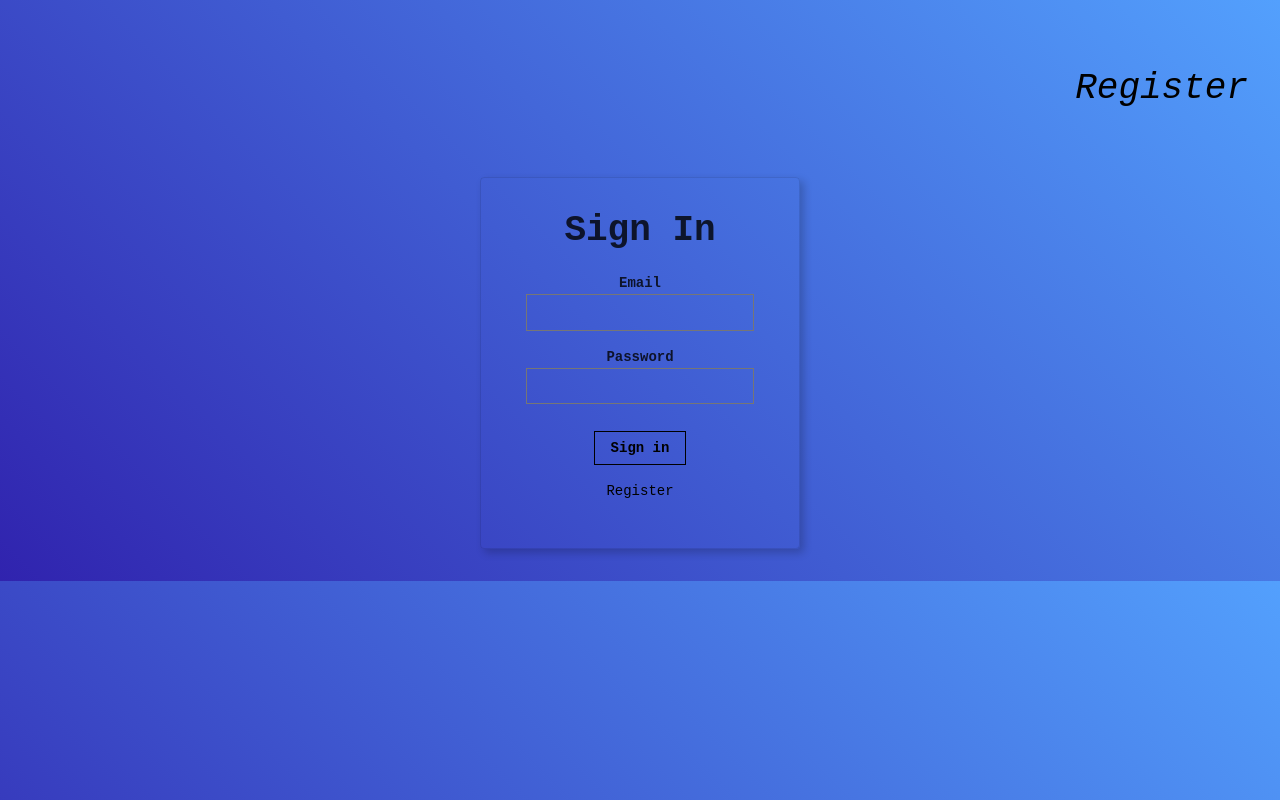
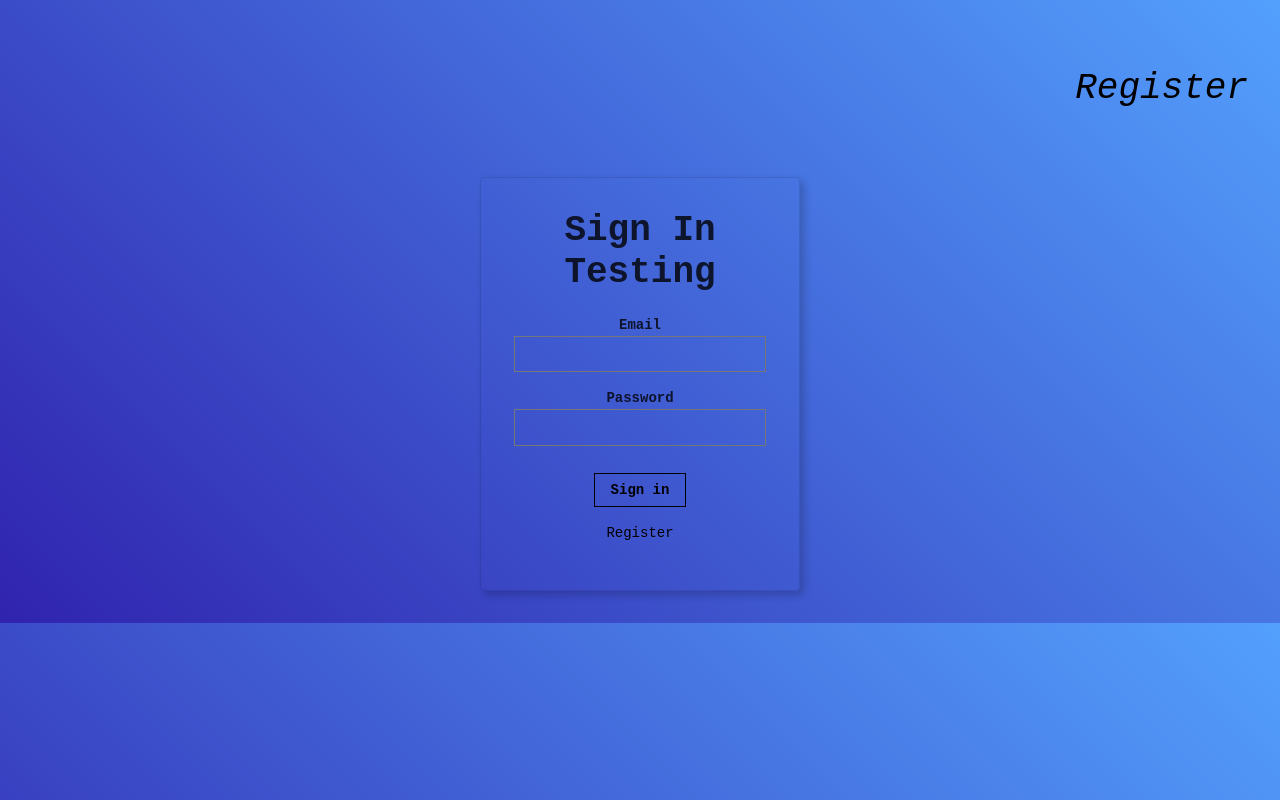
Before and after one commit to fawwaz95/SmartBrain, a React (Create React App) app: page / in a window 1280 px wide. Built offline with nearby package versions, Linux system fonts and the light colour scheme.

Commit message:
Changed singin title to test

```diff
--- a/src/Components/Signin/Signin.js
+++ b/src/Components/Signin/Signin.js
@@ -44,7 +44,7 @@ onSubmitSignin = () => {
                 <main className="pa4 black-80">
                     <div className="measure">
                         <fieldset id="sign_up" className="ba b--transparent ph0 mh0">
-                        <legend className="f2 fw6 ph0 mh0">Sign In</legend>
+                        <legend className="f2 fw6 ph0 mh0">Sign In Testing</legend>
                         <div className="mt3">
                             <label className="db fw6 lh-copy f6" htmlFor="email-address">Email</label>
                             <input
```
